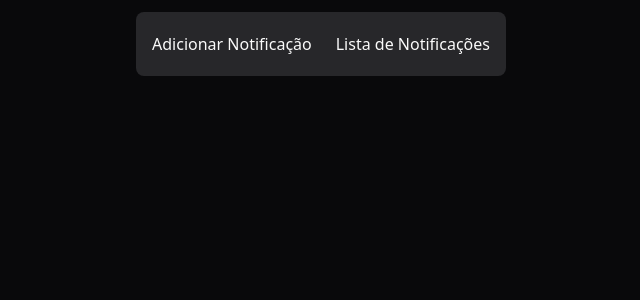
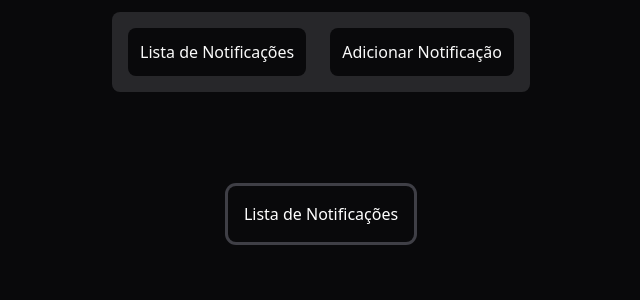
Before and after one commit to shinobe12/sendPushNotificationFront, a React (Vite) app: page /notification in a window 1280 px wide. Shown: the top 300 px of the page, without its empty margins (319-959 px from the left). Built offline with nearby package versions, Linux system fonts and the light colour scheme.

Commit message:
actualizando

```diff
--- a/src/components/Form/index.tsx
+++ b/src/components/Form/index.tsx
@@ -1,11 +1,8 @@
 import {useEffect, useState} from "react"
 import { BellRing } from 'lucide-react';
-import { createPortal } from 'react-dom';
-import Modal from "../Modal";
 
 
 export function Form() {
-
 
     function enviar(e: any,params:any){
         e.preventDefault();
@@ -115,10 +112,7 @@ export function Form() {
                         <button type="reset" id="_limpar"className="rounded-md bg-red-600 px-3 py-2 text-sm font-semibold text-white hover:bg-red-700
                         transition hover:translate-y-1 duration-300 w-[45%] " onClick={() => setModal(true)}>Cancelar</button>
                     </div>
-                    {modal && createPortal(
-                        <Modal onClose={() => setModal(false)} />,
-                        document.body
-                    )}
+                    {modal && <div>...</div>}
                 </form>
 
             </div>
--- /dev/null
+++ b/src/components/Lista/index.tsx
@@ -0,0 +1,11 @@
+
+
+export function Lista() {
+    return (
+      <main className='min-h-screen bg-zinc-950'>
+
+        <div className='grid grid-cols-1 mt-[100%] p-4 ring ring-zinc-700 rounded-lg text-white'>Lista de Notificações</div>
+      </main>
+
+    );
+  };
--- a/src/components/Modal/index.tsx
+++ /dev/null
@@ -1,9 +0,0 @@
-
-export default function Modal(fechar: any ){
-    return (
-        <div className="modal">
-            <div>Deseja realmente Cancelar?</div>
-            <button onClick={fechar}>Cancelar</button>
-        </div>
-    )
-}
--- a/src/pages/Home/index.tsx
+++ b/src/pages/Home/index.tsx
@@ -1,6 +1,3 @@
-
-
-
 
 
 export function Home() {
--- a/src/pages/Notification/index..tsx
+++ b/src/pages/Notification/index..tsx
@@ -1,20 +1,23 @@
 
 import { useState } from 'react';
 import  {Form} from '../../components/Form'
+import { Lista } from '../../components/Lista';
+
 
 export function Notification() {
   const [action, setAction] = useState<"LIST" | "ADD">("LIST")
+
   console.log(action)
+
   return (
     <main className='min-h-screen flex justify-center bg-zinc-950'>
-      <div className='mt-3 flex'>
-      <div className='text-zinc-50 flex justify-between p-4 h-16 rounded-lg bg-zinc-800 ' >
-        <button className='mr-3'>Adicionar Notificação</button>
-        <button className='ml-3'>Lista de Notificações</button>
-      </div>
-
-      {action === "ADD"?<Form/>:<div className=''></div>}
-      </div>
+      <div className='mt-3 flex fixed'>
+          <div className='text-zinc-50 flex justify-between p-4 h-20 rounded-lg bg-zinc-800' >
+            <button className='mr-3 p-3 bg-zinc-950 hover:bg-zinc-700 focus:bg focus:bg-zinc-700 active:bg-zinc-950 rounded-lg active' onClick={e => {setAction("LIST")}}>Lista de Notificações</button>
+            <button className='ml-3 p-3 bg-zinc-950 hover:bg-zinc-700 focus:bg focus:bg-zinc-700 active:bg-zinc-950 rounded-lg' aria-current="page" onClick={e => {setAction("ADD")}}>Adicionar Notificação</button>
+          </div>
+        </div>
+      {action === "ADD"?<Form/>:<Lista/>}
     </main>
 
   );
--- a/src/routers/index.tsx
+++ b/src/routers/index.tsx
@@ -16,5 +16,6 @@ export const Routers = createBrowserRouter([
     {
         path: '/notification',
         element: <Notification/>,
-  }
+    },
+
 ])
```
Lines whose indentation alone changed are shown as unchanged.
